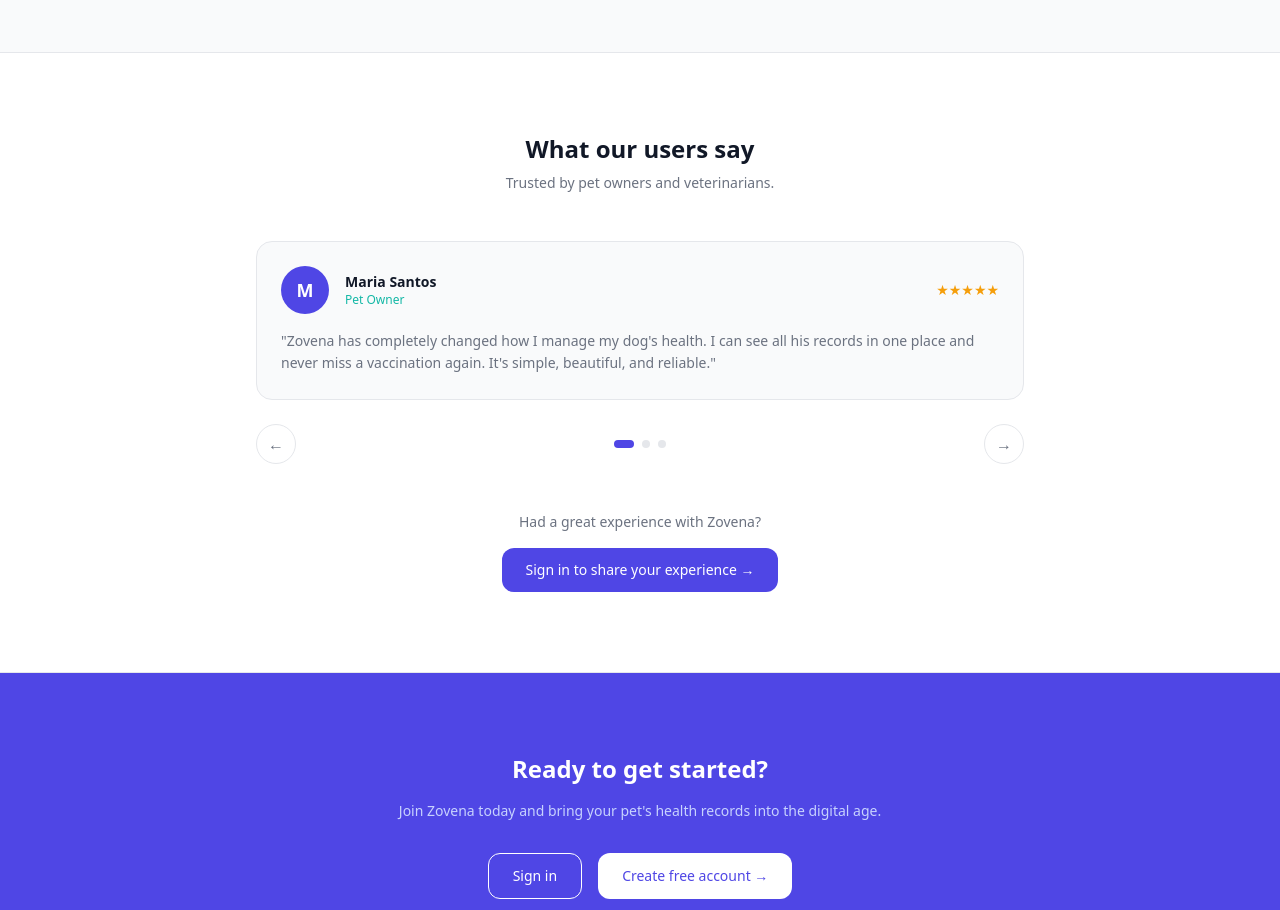
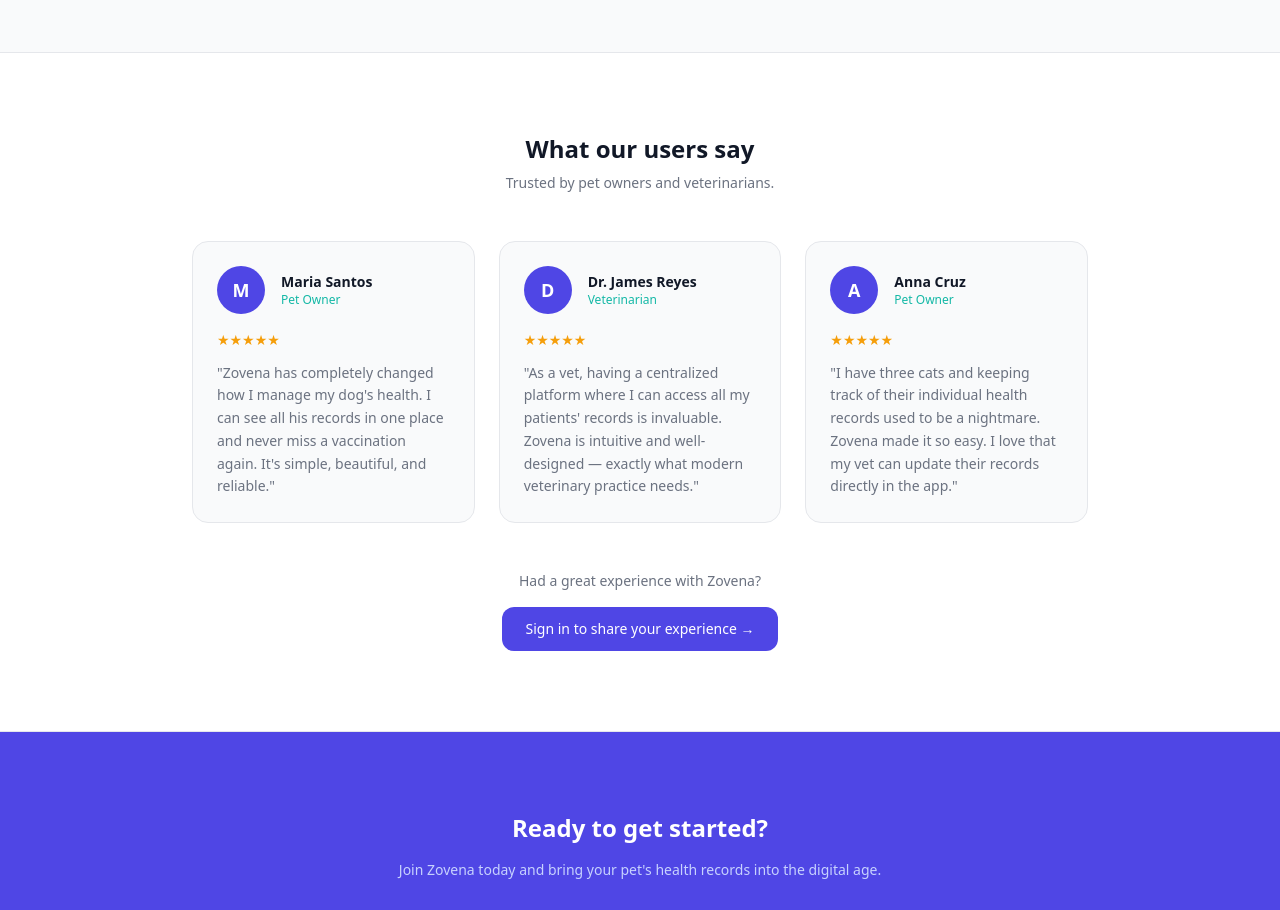
Before and after one commit to joanneBlocks/2026_Zovena, a React (Vite) app: page / in a window 1280 px wide. Shown: the part 3300-4210 px from the top of the page. Built offline with nearby package versions, Linux system fonts and the light colour scheme; no server answers; the database is empty.

Commit message:
Update Landing.tsx

```diff
--- a/src/pages/Landing.tsx
+++ b/src/pages/Landing.tsx
@@ -24,7 +24,6 @@
 
   const [testimonials, setTestimonials] = useState<Testimonial[]>([])
   const [loadingTestimonials, setLoadingTestimonials] = useState(true)
-  const [currentTestimonial, setCurrentTestimonial] = useState(0)
 
   useEffect(() => {
     fetchTestimonials()
@@ -399,7 +398,7 @@
         className="px-8 py-20 border-t"
         style={{ backgroundColor: colors.card, borderColor: colors.border }}
       >
-        <div className="max-w-3xl mx-auto">
+        <div className="max-w-4xl mx-auto">
           <h2 className="text-2xl font-bold text-center mb-2" style={{ color: colors.textPrimary }}>
             What our users say
           </h2>
@@ -412,17 +411,18 @@
               Loading testimonials...
             </p>
           ) : (
-            <div className="relative">
-              {/* Carousel Card */}
+            <div className="grid grid-cols-1 gap-6 md:grid-cols-3">
+              {displayTestimonials.map(testimonial => (
                 <div
+                  key={testimonial.id}
                   className="p-6 rounded-2xl border"
                   style={{ backgroundColor: colors.bg, borderColor: colors.border }}
                 >
                   <div className="flex items-center gap-4 mb-4">
-                  {displayTestimonials[currentTestimonial].photo_url ? (
+                    {testimonial.photo_url ? (
                       <img
-                      src={displayTestimonials[currentTestimonial].photo_url!}
-                      alt={displayTestimonials[currentTestimonial].name}
+                        src={testimonial.photo_url!}
+                        alt={testimonial.name}
                         className="w-12 h-12 rounded-full object-cover border"
                         style={{ borderColor: colors.border }}
                       />
@@ -431,63 +431,26 @@
                         className="w-12 h-12 rounded-full flex items-center justify-center text-lg font-bold text-white flex-shrink-0"
                         style={{ backgroundColor: colors.indigo }}
                       >
-                      {displayTestimonials[currentTestimonial].name.charAt(0).toUpperCase()}
+                        {testimonial.name.charAt(0).toUpperCase()}
                       </div>
                     )}
                     <div>
                       <p className="font-semibold text-sm" style={{ color: colors.textPrimary }}>
-                      {displayTestimonials[currentTestimonial].name}
+                        {testimonial.name}
                       </p>
                       <p className="text-xs" style={{ color: colors.teal }}>
-                      {displayTestimonials[currentTestimonial].role}
+                        {testimonial.role}
                       </p>
                     </div>
-                  <div className="ml-auto text-sm" style={{ color: colors.amber }}>
+                  </div>
+                  <div className="mb-3 text-sm" style={{ color: colors.amber }}>
                     ★★★★★
                   </div>
-                </div>
                   <p className="text-sm leading-relaxed" style={{ color: colors.textSecondary }}>
-                  "{displayTestimonials[currentTestimonial].message}"
+                    "{testimonial.message}"
                   </p>
                 </div>
-
-              {/* Navigation */}
-              <div className="flex justify-between items-center mt-6">
-                <button
-                  onClick={() => setCurrentTestimonial(prev =>
-                    prev === 0 ? displayTestimonials.length - 1 : prev - 1
-                  )}
-                  className="w-10 h-10 rounded-full flex items-center justify-center transition-opacity hover:opacity-70"
-                  style={{ border: `1px solid ${colors.border}`, color: colors.textSecondary, backgroundColor: colors.card }}
-                >
-                  ←
-                </button>
-
-                {/* Dots */}
-                <div className="flex gap-2 items-center">
-                  {displayTestimonials.map((_, index) => (
-                    <button
-                      key={index}
-                      onClick={() => setCurrentTestimonial(index)}
-                      className="h-2 rounded-full transition-all"
-                      style={{
-                        backgroundColor: index === currentTestimonial ? colors.indigo : colors.border,
-                        width: index === currentTestimonial ? '20px' : '8px',
-                      }}
-                    />
               ))}
-                </div>
-
-                <button
-                  onClick={() => setCurrentTestimonial(prev =>
-                    prev === displayTestimonials.length - 1 ? 0 : prev + 1
-                  )}
-                  className="w-10 h-10 rounded-full flex items-center justify-center transition-opacity hover:opacity-70"
-                  style={{ border: `1px solid ${colors.border}`, color: colors.textSecondary, backgroundColor: colors.card }}
-                >
-                  →
-                </button>
-              </div>
             </div>
           )}
 
```
Lines whose indentation alone changed are shown as unchanged.
